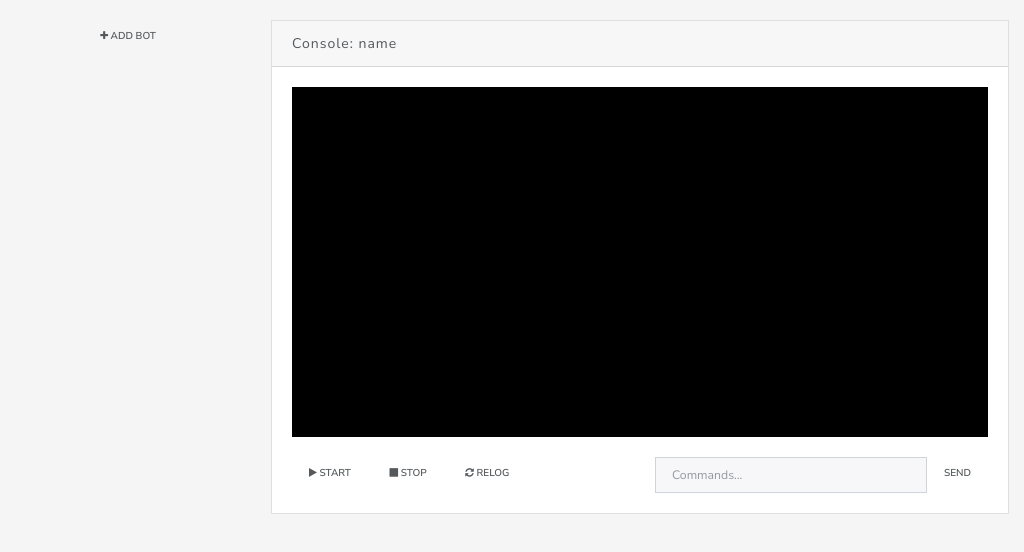
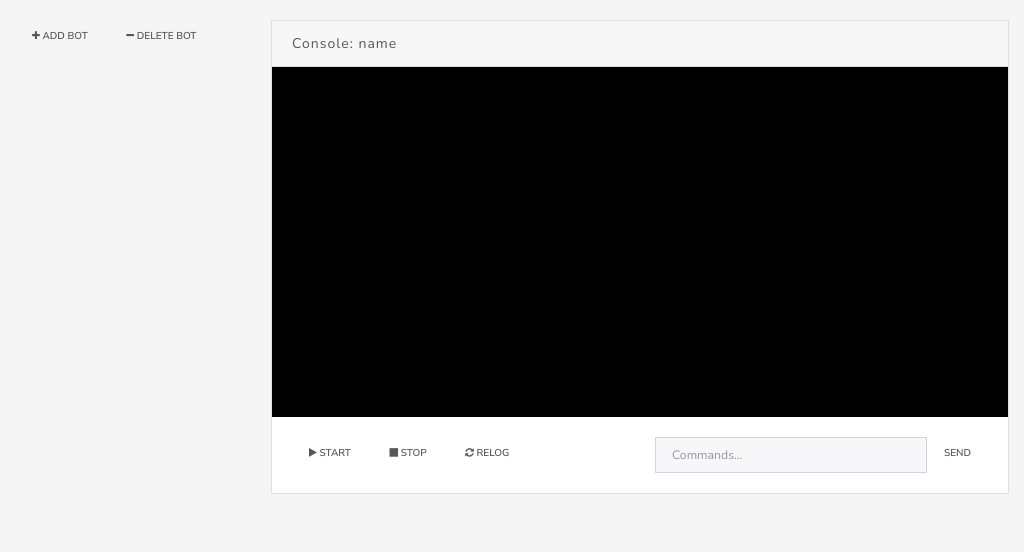
Before and after one commit to PoringUniverse/OpenkoreManager, an Electron app: page pages/index.html in a window 1024 px wide. Drawn offline with nearby package versions, Linux system fonts and the light colour scheme; no server answers.

Commit message:
UI Updates
Added delete button and remove the padding on kore container.

```diff
--- a/pages/index.html
+++ b/pages/index.html
@@ -11,8 +11,10 @@
       <div class="container-fluid">
         <div class="row">
             <div class="left-panel col-sm-3">
-              <button type="button" class="btn btn-default btn-sm btn-block bot-add"><i class="fa fa-plus" aria-hidden="true"></i> Add Bot</button>
-              <br>
+              <div class="kore-add-minus">
+                <button type="button" class="btn btn-default btn-sm bot-add"><i class="fa fa-plus" aria-hidden="true"></i> Add Bot</button>
+                <button type="button" class="btn btn-default btn-sm"><i class="fa fa-minus" aria-hidden="true"></i> Delete Bot</button>
+              </div>
               <div class="list-group bot-list"></div>
             </div>
             <div class="col-sm-9">
--- a/styles/main.css
+++ b/styles/main.css
@@ -8,12 +8,16 @@ body {
   background-color: #f5f5f5;
 }
 
+.kore-add-minus {
+	margin-bottom: 10px;
+}
+
 .kore-body {
-
+  padding: 0px;
 }
 
 .kore-controls {
-  margin-top: 20px;
+	padding: 1.25rem;
 }
 
 .openkore-console {
```
